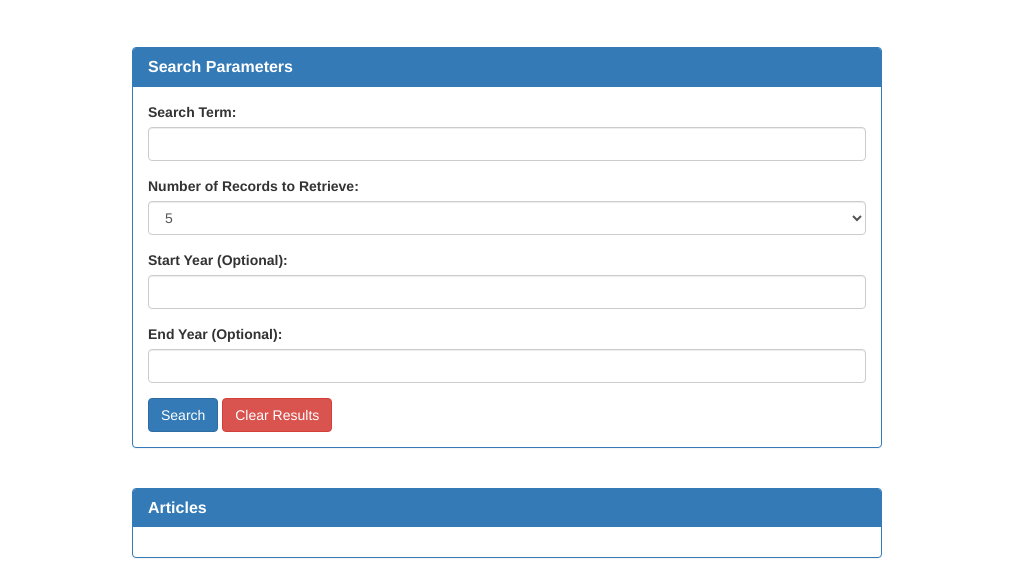
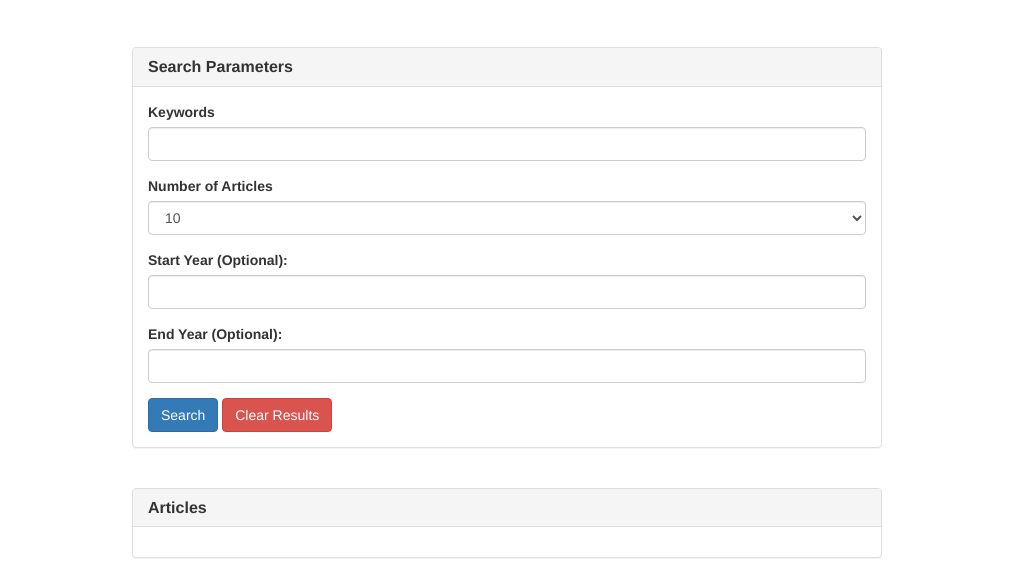
Before and after one commit to salszu/nytSearch, a plain HTML site: page index.html in a window 1280 px wide. Shown: the part 214-800 px from the top of the page, without its empty margins (133-1146 px from the left). Drawn offline with nearby package versions, Linux system fonts and the light colour scheme.

Commit message:
index done

```diff
--- a/index.html
+++ b/index.html
@@ -21,7 +21,7 @@
             <div class="col-sm-8 col-sm-offset-2">
                 <br>
                 <!-- First panel is for handling the search parameters -->
-                <div class="panel panel-primary">
+                <div class="panel panel-default">
                     <div class="panel-heading">
                         <h3 class="panel-title"><strong><i class="searchList"></i>   Search Parameters</strong></h3>
                     </div>
@@ -30,17 +30,17 @@
                         <form role="form">
                             <!-- Here we create the text box for capturing the search term-->
                             <div class="form-group">
-                                <label for="search">Search Term:</label>
+                                <label for="search">Keywords</label>
                                 <input type="text" class="form-control" id="searchTerm">
                             </div>
                             <!-- Here we capture the number of records that the user wants to retrieve  -->
                             <div class="form-group">
-                                <label for="pwd">Number of Records to Retrieve:</label>
+                                <label for="pwd">Number of Articles</label>
                                 <select class="form-control" id="recordNumber">
                                     <option value=1>1</option>
                                     <!-- Setting the option for 5 as default -->
-                                    <option value=5 selected>5</option>
-                                    <option value=10>10</option>
+                                    <option value=10 selected>10</option>
+                                    <option value=25>25</option>
                                 </select>
                             </div>
                             <!-- Here we capture the Start Year Parameter-->
@@ -65,7 +65,7 @@
             <div class="col-sm-8 col-sm-offset-2">
                 <br>
                 <!-- This panel will initially be made up of a panel and wells for each of the articles retrieved -->
-                <div class="panel panel-primary">
+                <div class="panel panel-default">
                     <!-- Panel Heading for the retrieved articles box -->
                     <div class="panel-heading">
                         <h3 class="panel-title"><strong><i class=""></i>  Articles</strong></h3>
```
